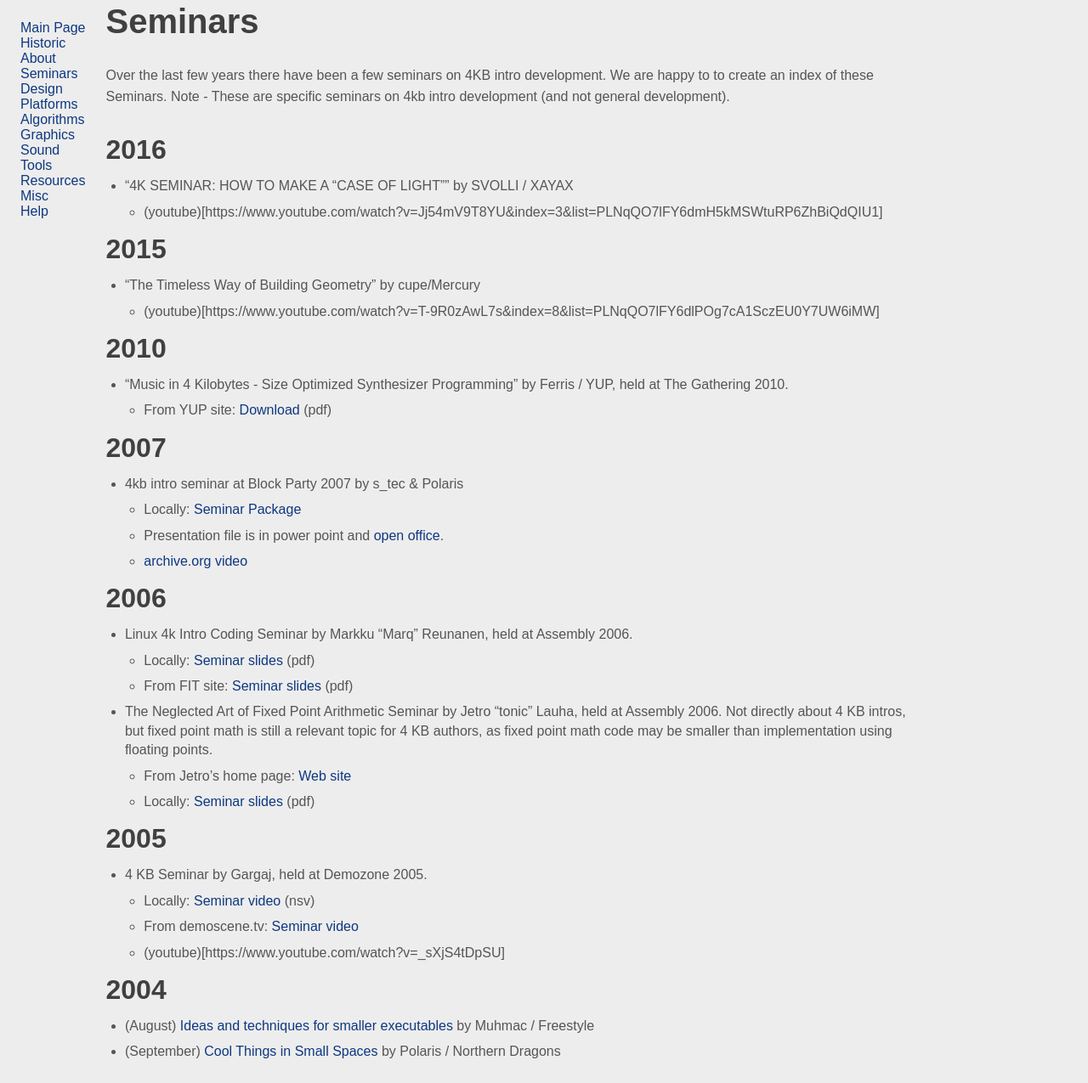
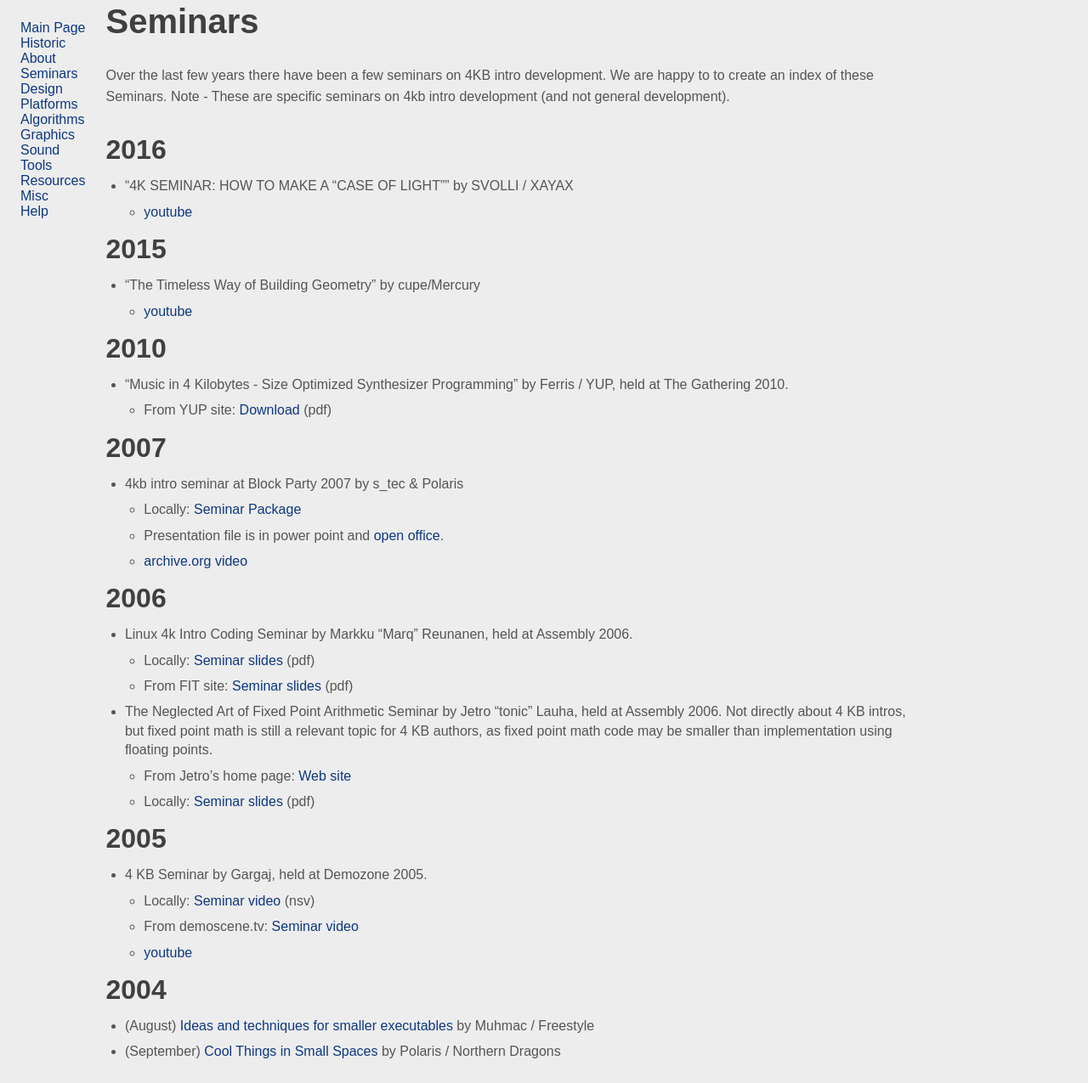
Before and after one commit to in4k/in4k.github.io, a Jekyll site: the page built from wiki/seminars.markdown, in a window 1280 px wide. Shown: the whole page at 85% size. Built offline with Jekyll 4.4.1, drawn with Linux system fonts in a browser that asks for light colours; some web fonts are replaced.

Commit message:
Update seminars.markdown

```diff
--- a/wiki/seminars.markdown
+++ b/wiki/seminars.markdown
@@ -7,11 +7,11 @@ Over the last few years there have been a few seminars on 4KB intro development.
 
 ## 2016
 * "4K SEMINAR: HOW TO MAKE A "CASE OF LIGHT"" by SVOLLI / XAYAX
-    * (youtube)[https://www.youtube.com/watch?v=Jj54mV9T8YU&index=3&list=PLNqQO7lFY6dmH5kMSWtuRP6ZhBiQdQIU1]
+    * [youtube](https://www.youtube.com/watch?v=Jj54mV9T8YU&index=3&list=PLNqQO7lFY6dmH5kMSWtuRP6ZhBiQdQIU1)
 
 ## 2015
 * "The Timeless Way of Building Geometry" by cupe/Mercury
-    * (youtube)[https://www.youtube.com/watch?v=T-9R0zAwL7s&index=8&list=PLNqQO7lFY6dlPOg7cA1SczEU0Y7UW6iMW]
+    * [youtube](https://www.youtube.com/watch?v=T-9R0zAwL7s&index=8&list=PLNqQO7lFY6dlPOg7cA1SczEU0Y7UW6iMW)
 
 ## 2010
 * "Music in 4 Kilobytes - Size Optimized Synthesizer Programming" by Ferris / YUP, held at The Gathering 2010.
@@ -35,7 +35,7 @@ Over the last few years there have been a few seminars on 4KB intro development.
 * 4 KB Seminar by Gargaj, held at Demozone 2005.
     * Locally: [Seminar video](ftp://ftp.untergrund.net/users/in4kadmin/files/demoscene.tv_seminar_4k_by_gargaj_seminar__main.nsv) (nsv)
     * From demoscene.tv: [Seminar video](http://vod.demoscene.tv/demoscene.tv_seminar_4k_by_gargaj_seminar__main.nsv)
-    * (youtube)[https://www.youtube.com/watch?v=_sXjS4tDpSU]
+    * [youtube](https://www.youtube.com/watch?v=_sXjS4tDpSU)
 
 ## 2004
 * (August) [Ideas and techniques for smaller executables](Ideas-and-techniques-for-smaller-executables-Seminar) by Muhmac / Freestyle
```
